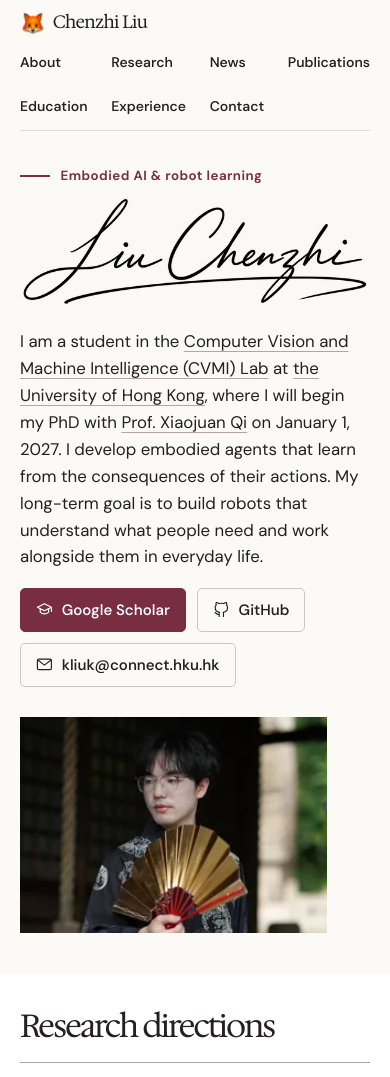
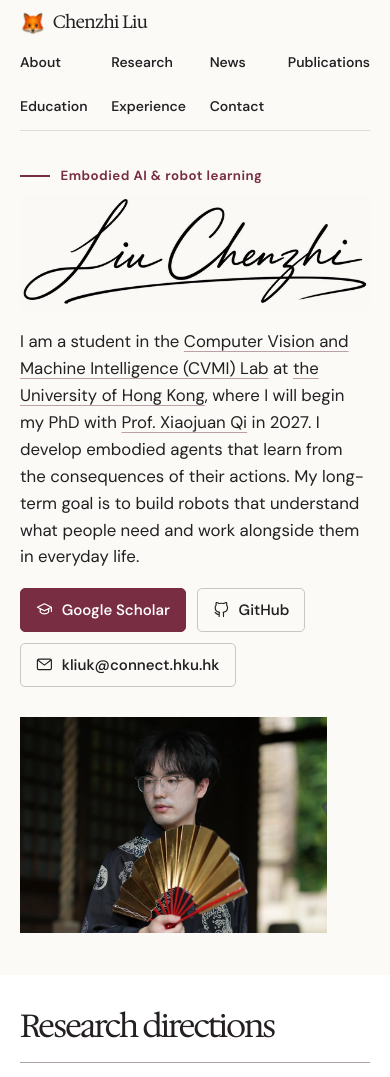
Before and after one commit to kaiknower/liuchenzhi, a plain HTML site: page index.html in a window 390 px wide. Shown: the top 1077 px of the page. Drawn offline with Linux system fonts and the light colour scheme.

Commit message:
Serve sharper portraits and show the PhD start year only

```diff
--- a/index.html
+++ b/index.html
@@ -5,9 +5,9 @@
   <meta name="viewport" content="width=device-width, initial-scale=1">
   <meta name="theme-color" content="#fbfaf7">
   <title>Chenzhi Liu | Robotics &amp; Embodied AI</title>
-  <meta name="description" content="Chenzhi Liu studies robot learning, mobile manipulation, and visual navigation. He will begin his PhD at the University of Hong Kong on January 1, 2027.">
+  <meta name="description" content="Chenzhi Liu studies robot learning, mobile manipulation, and visual navigation. He will begin his PhD at the University of Hong Kong in 2027.">
   <link rel="icon" href="assets/fox-transparent.png" type="image/png" sizes="56x56">
-  <link rel="stylesheet" href="style.css?v=9b1dbd3a67">
+  <link rel="stylesheet" href="style.css?v=f027f65b6a">
 </head>
 <body id="top">
   <a class="skip" href="#about">Skip to content</a>
@@ -34,7 +34,7 @@
           <p class="subject">Embodied AI &amp; robot learning</p>
           <h1 class="signature" id="profile-name"><img src="assets/signature-1280.webp" srcset="assets/signature-640.webp 640w, assets/signature-1280.webp 1280w, assets/signature.webp 1881w" sizes="(max-width: 650px) min(109vw, 29.43rem), 34.88rem" alt="Liu Chenzhi" width="1881" height="836"></h1>
           <div class="bio-text">
-            <p>I am a student in the <a href="https://cvmi.hku.hk/">Computer Vision and Machine Intelligence (CVMI) Lab</a> at <a href="https://www.hku.hk/">the University of Hong Kong</a>, where I will begin my PhD with <a href="https://ece.hku.hk/people/xjqi/">Prof. Xiaojuan Qi</a> on <time datetime="2027-01-01">January 1, 2027</time>. I develop embodied agents that learn from the consequences of their actions. My long-term goal is to build robots that understand what people need and work alongside them in everyday life.</p>
+            <p>I am a student in the <a href="https://cvmi.hku.hk/">Computer Vision and Machine Intelligence (CVMI) Lab</a> at <a href="https://www.hku.hk/">the University of Hong Kong</a>, where I will begin my PhD with <a href="https://ece.hku.hk/people/xjqi/">Prof. Xiaojuan Qi</a> in <time datetime="2027">2027</time>. I develop embodied agents that learn from the consequences of their actions. My long-term goal is to build robots that understand what people need and work alongside them in everyday life.</p>
           </div>
           <div class="profile-links" role="group" aria-label="Research profiles and email">
             <a class="scholar" href="https://scholar.google.com/citations?user=D7RZ5kYAAAAJ&amp;hl=en">
@@ -50,8 +50,8 @@
         </div>
         <div class="portrait">
           <picture>
-            <source media="(max-width: 650px)" srcset="assets/chenzhi-mobile-320.webp 320w, assets/chenzhi-mobile-640.webp 640w, assets/chenzhi-mobile-960.webp 960w" sizes="min(19.8rem, calc(90vw - 2.75rem))" width="960" height="676">
-            <img src="assets/chenzhi-liu-640.webp" srcset="assets/chenzhi-liu-320.webp 320w, assets/chenzhi-liu-640.webp 640w, assets/chenzhi-liu.webp 1000w" sizes="(max-width: 850px) calc(34vw - 2.06rem), min(18.75rem, calc(34vw - 3.08rem))" alt="Chenzhi Liu holding a gold folding fan" width="1000" height="1500" fetchpriority="high">
+            <source media="(max-width: 650px)" srcset="assets/portrait-mobile-480.webp 480w, assets/portrait-mobile-832.webp 832w, assets/portrait-mobile-1280.webp 1280w" sizes="(max-width: 370px) calc(90vw - 2.075rem), min(19.8rem, calc(90vw - 2.75rem))" width="1280" height="901">
+            <img src="assets/portrait-832.webp" srcset="assets/portrait-480.webp 480w, assets/portrait-832.webp 832w, assets/portrait-1280.webp 1280w" sizes="(max-width: 850px) calc(34vw - 2.06rem), min(18.75rem, calc(34vw - 3.08rem))" alt="Chenzhi Liu holding a gold folding fan" width="1280" height="1510" fetchpriority="high">
           </picture>
         </div>
       </div>
@@ -167,7 +167,7 @@
             <p>Incoming PhD student</p>
             <p class="education-advisor">Advised by Prof. Xiaojuan Qi</p>
           </div>
-          <div class="education-details"><p>Starting <time datetime="2027-01-01">January 1, 2027</time></p><p>Hong Kong</p></div>
+          <div class="education-details"><p><time datetime="2027">2027</time></p><p>Hong Kong</p></div>
         </li>
         <li>
           <img class="education-logo" src="assets/hku-crest.png" alt="" loading="lazy" decoding="async">
--- a/style.css
+++ b/style.css
@@ -152,12 +152,7 @@ nav a:hover, .resources a:hover { color: var(--burgundy); text-decoration: under
 }
 .portrait picture, .portrait img { display: block; width: 100%; height: 100%; }
 .portrait picture { overflow: hidden; }
-.portrait img {
-  object-fit: cover;
-  object-position: 52% 45%;
-  transform: scale(1.15);
-  transform-origin: right 40%;
-}
+.portrait img { object-fit: cover; }
 .research, .news { padding-top: 2.85rem; }
 .direction-grid {
   display: grid;
@@ -255,7 +250,6 @@ footer h2 { font-size: 2rem; }
   .signature { max-width: 27rem; margin-block: .6rem 1.1rem; }
   .profile-links { margin-top: 1.1rem; }
   .portrait { justify-self: start; width: min(calc(90% - .5rem), 19.8rem); aspect-ratio: 1.42; margin: 0; }
-  .portrait img { object-position: 50% 32%; }
   .research, .news { padding-top: 2rem; }
   .direction-grid { grid-template-columns: 1fr; padding-top: 1rem; }
   .news-list li { grid-template-columns: 4.6rem minmax(0, 1fr); gap: .6rem; }
```
Also changed, not shown: assets/portrait-1280.webp (added), assets/portrait-480.webp (added), assets/portrait-832.webp (added), assets/portrait-mobile-1280.webp (added), assets/portrait-mobile-480.webp (added), assets/portrait-mobile-832.webp (added).
